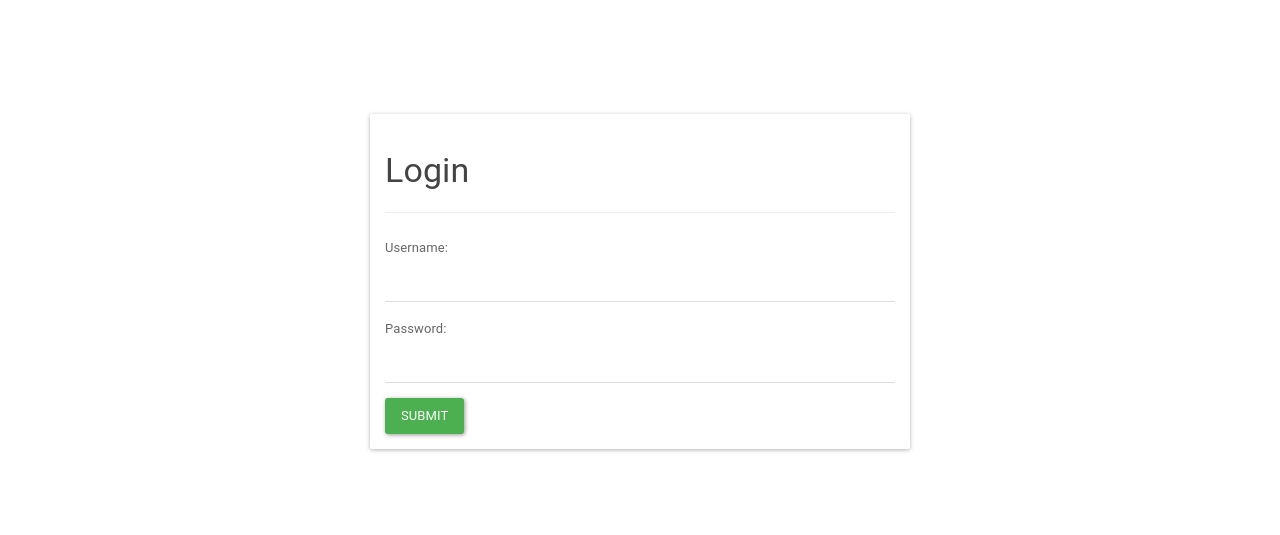
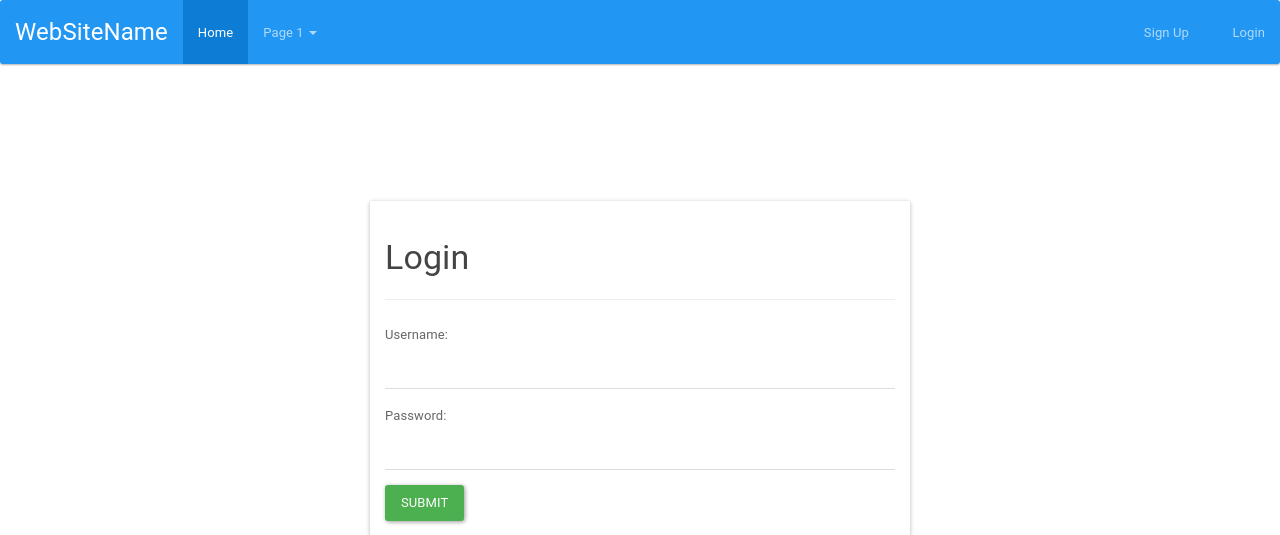
Before and after one commit to sanalrepo1993/mezan, a Django app: page / in a window 1280 px wide. Shown: the top 535 px of the page. Run offline with Django 3.2, Linux system fonts and the light colour scheme; some libraries are stand-ins or nearby versions; some web fonts are replaced.

Commit message:
added login base

```diff
--- a/mezan/templates/base/base.html
+++ b/mezan/templates/base/base.html
@@ -10,7 +10,29 @@
   <script src="{% static 'js/boostrap.min.js'%}"></script>
 </head>
 <body>
-
+<nav class="navbar navbar-inverse">
+  <div class="container-fluid">
+    <div class="navbar-header">
+      <a class="navbar-brand" href="#">WebSiteName</a>
+    </div>
+    <ul class="nav navbar-nav">
+      <li class="active"><a href="#">Home</a></li>
+      <li class="dropdown">
+        <a class="dropdown-toggle" data-toggle="dropdown" href="#">Page 1
+        <span class="caret"></span></a>
+        <ul class="dropdown-menu">
+          <li><a href="#">Page 1-1</a></li>
+          <li><a href="#">Page 1-2</a></li>
+          <li><a href="#">Page 1-3</a></li>
+        </ul>
+      </li>
+    </ul>
+    <ul class="nav navbar-nav navbar-right">
+      <li><a href="#"><span class="glyphicon glyphicon-user"></span> Sign Up</a></li>
+      <li><a href="#"><span class="glyphicon glyphicon-log-in"></span> Login</a></li>
+    </ul>
+  </div>
+</nav>
 {% block body %}
 {% endblock body %}
 
```
Also changed, not shown: mezan/templates/base/login.html (added, +18 -0 lines).
